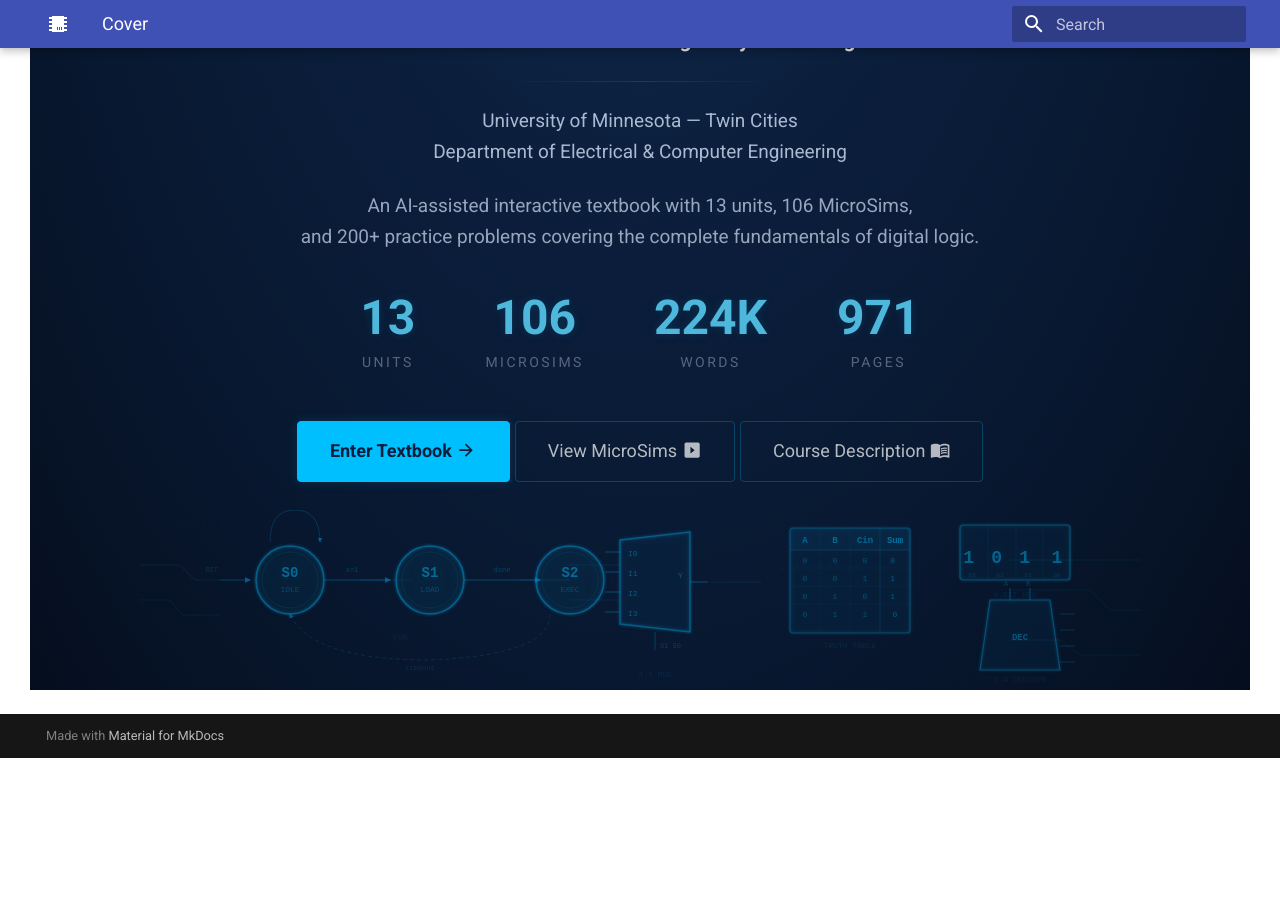
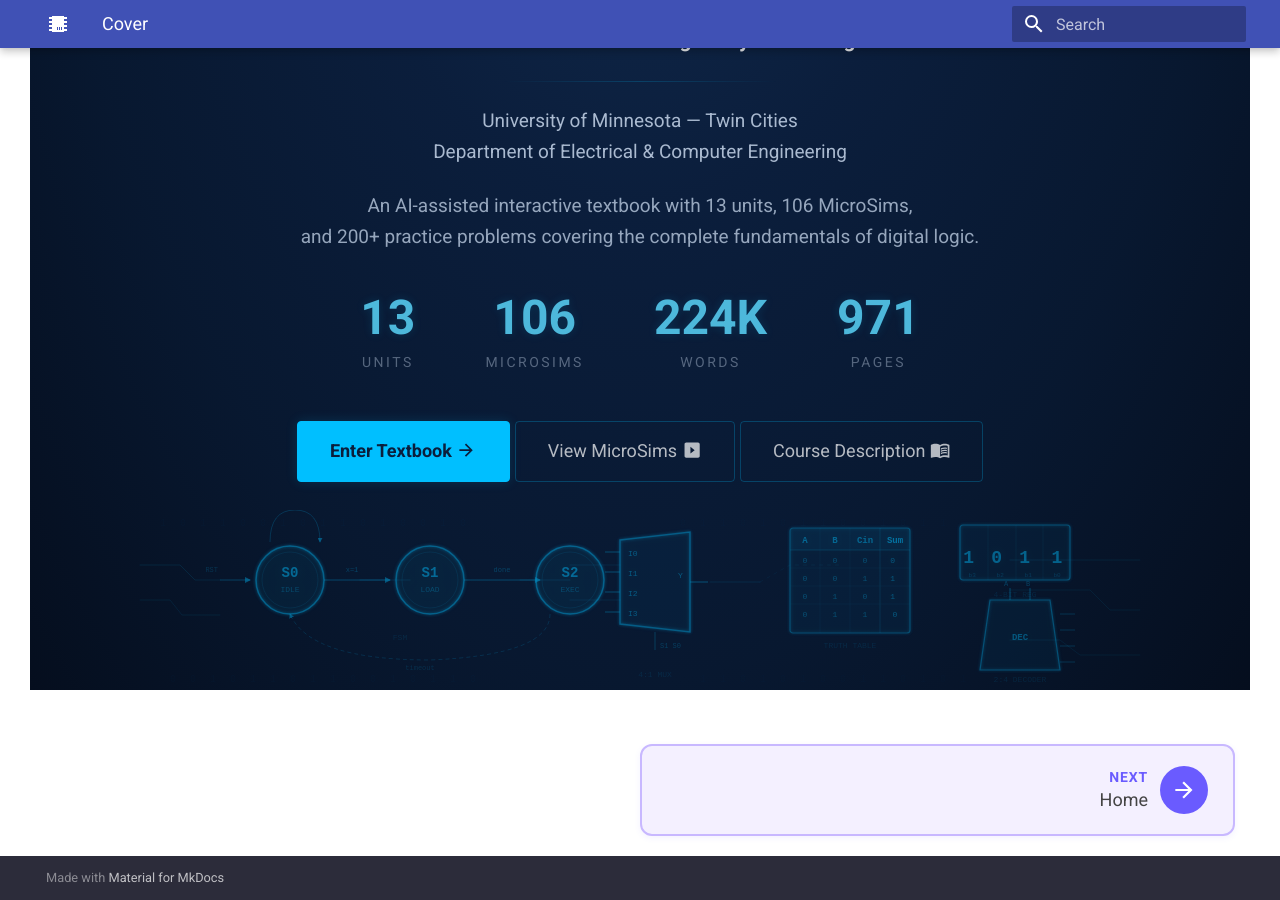
Before and after one commit to Nati-123/intelligent-textbook-ee2301, an MkDocs documentation site: the page built from docs/index.md, in a window 1280 px wide and 900 px high, scrolled down 451 px. Built offline with MkDocs 1.6.1 and Material for MkDocs 9.7.7, drawn with Linux system fonts in a browser that asks for light colours; before the commit the page ends 1209 px from its top, so only the background shows below that.

Commit message:
Redesign footer navigation with purple/gold card-style buttons
- Replace dark gray bar with transparent background and card-style links
- Use project colors: purple #6A5BFF, gold #D4A017, light-purple #F4F0FF
- Rounded 12px card borders with subtle purple shadow
- Purple circle icons with gold hover accent
- Always show previous page title (Material hides by default)
- Hover: lift effect, gold icon, purple text highlight
- Mobile: stack cards vertically on small screens

Co-Authored-By: Claude Opus 4.6 <noreply@anthropic.com>

```diff
--- a/docs/stylesheets/extra.css
+++ b/docs/stylesheets/extra.css
@@ -898,3 +898,163 @@ body.problems-page label[for="__toc"],
 body.challenge-page label[for="__toc"] {
   display: none !important;
 }
+
+/* ===== FOOTER NAVIGATION (Previous / Next) ===== */
+
+/* Remove the dark background from the nav portion */
+.md-footer {
+  background-color: transparent;
+  color: inherit;
+}
+
+/* The inner nav container: prev/next links */
+.md-footer__inner.md-grid {
+  display: flex !important;
+  justify-content: space-between;
+  gap: 1.25rem;
+  padding: 1.5rem 0.75rem 1rem;
+  max-width: 61rem;
+}
+
+/* Each prev/next link as a card */
+.md-footer__link {
+  flex: 1 1 0;
+  align-items: center;
+  background: #F4F0FF;
+  border: 2px solid #C8B8FF;
+  border-radius: 12px;
+  padding: 1rem 1.25rem;
+  margin: 0;
+  max-width: 50%;
+  transition: background 0.25s, border-color 0.25s, box-shadow 0.25s,
+              transform 0.15s;
+  box-shadow: 0 2px 6px rgba(106, 91, 255, 0.08);
+  text-decoration: none;
+  opacity: 1;
+}
+
+.md-footer__link:hover,
+.md-footer__link:focus {
+  opacity: 1;
+  background: #EDE7FF;
+  border-color: #6A5BFF;
+  box-shadow: 0 4px 14px rgba(106, 91, 255, 0.18);
+  transform: translateY(-2px);
+}
+
+.md-footer__link:active {
+  transform: translateY(0);
+  box-shadow: 0 2px 6px rgba(106, 91, 255, 0.12);
+}
+
+/* Previous link: left-aligned */
+.md-footer__link--prev {
+  flex-shrink: 0;
+  text-align: left;
+}
+
+/* Next link: right-aligned, push to end */
+.md-footer__link--next {
+  text-align: right;
+  margin-left: auto;
+  margin-right: 0;
+}
+
+/* Always show the title on prev links (Material hides it by default) */
+.md-footer__link--prev .md-footer__title {
+  display: block;
+}
+
+/* Title text */
+.md-footer__title {
+  flex-grow: 1;
+  font-size: 0.95rem;
+  font-weight: 600;
+  color: #333;
+  margin-bottom: 0;
+  padding: 0 0.6rem;
+  white-space: nowrap;
+  overflow: hidden;
+  text-overflow: ellipsis;
+}
+
+/* "Previous" / "Next" direction label */
+.md-footer__direction {
+  display: block;
+  font-size: 0.7rem;
+  font-weight: 700;
+  letter-spacing: 0.06em;
+  text-transform: uppercase;
+  color: #6A5BFF;
+  opacity: 1;
+  margin-bottom: 0.2rem;
+}
+
+/* Page title inside the link */
+.md-footer__title .md-ellipsis {
+  color: #444;
+  font-weight: 500;
+  font-size: 0.9rem;
+}
+
+.md-footer__link:hover .md-footer__title .md-ellipsis {
+  color: #6A5BFF;
+}
+
+/* Arrow icon button */
+.md-footer__button.md-icon {
+  margin: 0;
+  padding: 0.5rem;
+  flex-shrink: 0;
+  display: flex;
+  align-items: center;
+  justify-content: center;
+  width: 2.4rem;
+  height: 2.4rem;
+  border-radius: 50%;
+  background: #6A5BFF;
+  transition: background 0.25s, transform 0.15s;
+}
+
+.md-footer__link:hover .md-footer__button.md-icon {
+  background: #D4A017;
+  transform: scale(1.08);
+}
+
+/* Arrow SVG icon - white, larger */
+.md-footer__button.md-icon svg {
+  fill: #fff;
+  width: 1.3rem;
+  height: 1.3rem;
+}
+
+/* Keep the bottom meta bar dark and clean */
+.md-footer-meta {
+  background-color: #2c2c3a;
+}
+
+.md-footer-meta.md-typeset a {
+  color: rgba(255, 255, 255, 0.6);
+}
+
+.md-footer-meta.md-typeset a:hover {
+  color: #D4A017;
+}
+
+/* ---- Mobile: stack vertically on small screens ---- */
+@media screen and (max-width: 600px) {
+  .md-footer__inner.md-grid {
+    flex-direction: column;
+    gap: 0.75rem;
+    padding: 1rem 0.5rem;
+  }
+
+  .md-footer__link {
+    max-width: 100%;
+    flex: none;
+  }
+
+  .md-footer__link--next {
+    margin-left: 0;
+  }
+}
```
